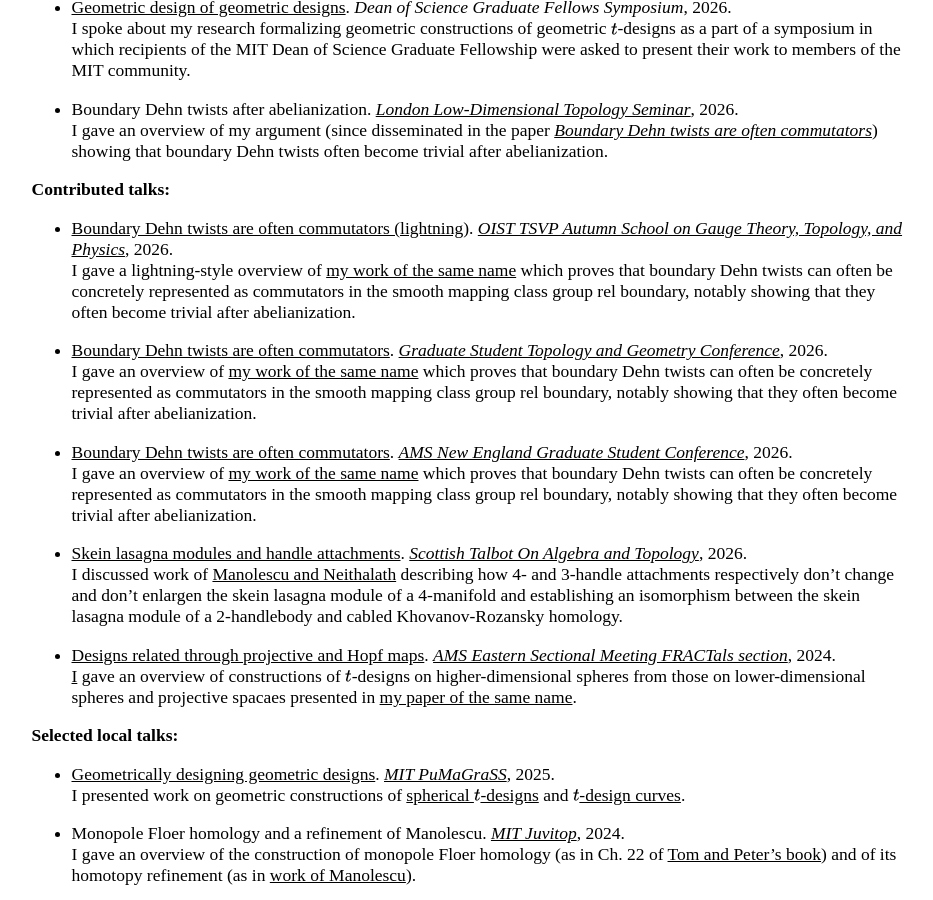
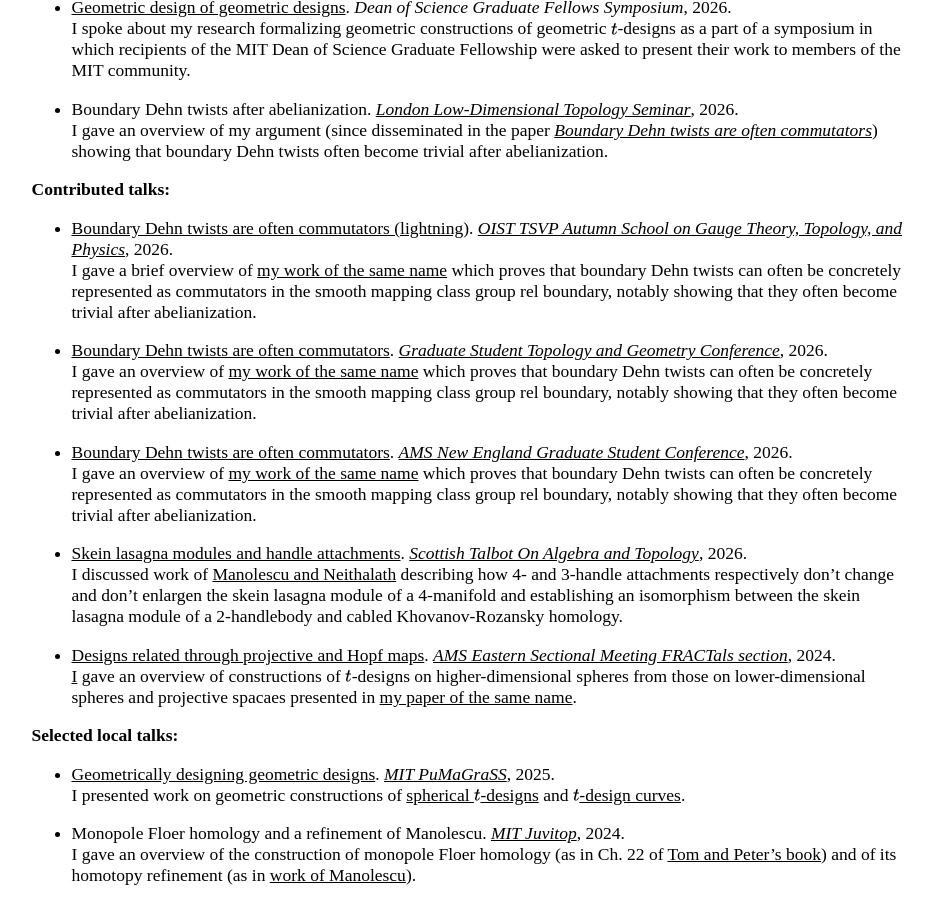
Before and after one commit to AyodejiLindblad/AyodejiLindblad.github.io, a Jekyll site: the page built from index.md, in a window 1280 px wide and 900 px high, scrolled down 1619 px. Shown: the whole window, without its empty margins (171-1104 px from the left). Built offline with Jekyll 4.4.1, drawn with Linux system fonts in a browser that asks for light colours; some web fonts are replaced.

Commit message:
lightning

```diff
--- a/index.md
+++ b/index.md
@@ -83,7 +83,7 @@ Joint with [Enrico Colón](https://www.math.harvard.edu/people/colon-enrico/), [
 **Contributed talks:**
 
 * [Boundary Dehn twists are often commutators (lightning)](talks/Boundary-Dehn-twists-are-often-commutators-(lightning).pdf). *[OIST TSVP Autumn School on Gauge Theory, Topology, and Physics](https://sites.google.com/view/new-frontiers-in-gauge-theory/autumn-school?authuser=0)*, 2026.
-    I gave a lightning-style overview of [my work of the same name](https://arxiv.org/pdf/2604.13194) which proves that boundary Dehn twists can often be concretely represented as commutators in the smooth mapping class group rel boundary, notably showing that they often become trivial after abelianization.
+    I gave a brief overview of [my work of the same name](https://arxiv.org/pdf/2604.13194) which proves that boundary Dehn twists can often be concretely represented as commutators in the smooth mapping class group rel boundary, notably showing that they often become trivial after abelianization.
 
 * [Boundary Dehn twists are often commutators](talks/Boundary-Dehn-twists-are-often-commutators-(slides).pdf). *[Graduate Student Topology and Geometry Conference](https://www.gstgc2026.com/)*, 2026.
     I gave an overview of [my work of the same name](https://arxiv.org/pdf/2604.13194) which proves that boundary Dehn twists can often be concretely represented as commutators in the smooth mapping class group rel boundary, notably showing that they often become trivial after abelianization.
```
